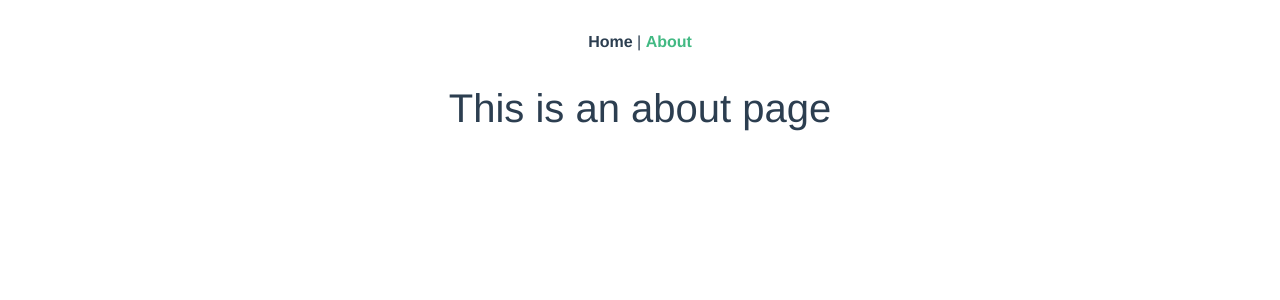
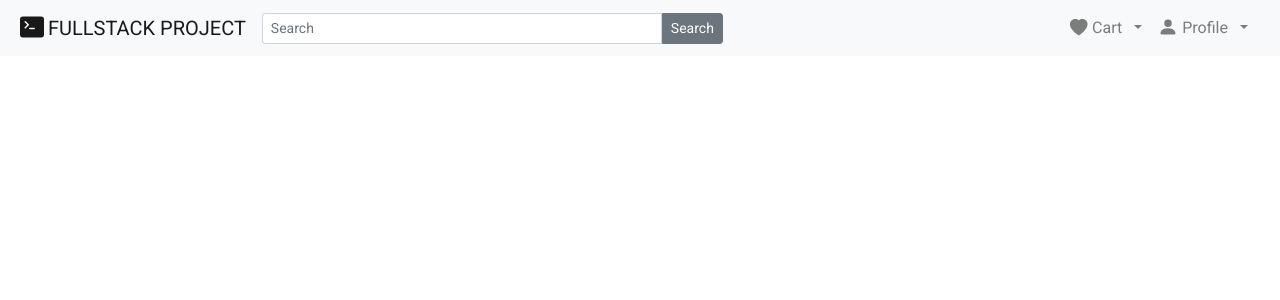
Before and after one commit to yestellar/fullstack_lab, a Vue app: page /about in a window 1280 px wide. Shown: the top 300 px of the page. Built offline with nearby package versions, Linux system fonts and the light colour scheme.

Commit message:
header added

```diff
--- a/public/index.html
+++ b/public/index.html
@@ -5,6 +5,7 @@
     <meta http-equiv="X-UA-Compatible" content="IE=edge">
     <meta name="viewport" content="width=device-width,initial-scale=1.0">
     <link rel="icon" href="<%= BASE_URL %>favicon.ico">
+    <link href="https://fonts.googleapis.com/css?family=Roboto&display=swap" rel="stylesheet">
     <title><%= htmlWebpackPlugin.options.title %></title>
   </head>
   <body>
--- a/src/App.vue
+++ b/src/App.vue
@@ -1,32 +1,27 @@
 <template>
   <div id="app">
-    <div id="nav">
-      <router-link to="/">Home</router-link> |
-      <router-link to="/about">About</router-link>
-    </div>
+    <Navbar/>
     <router-view/>
   </div>
 </template>
 
+<script type="text/javascript">
+
+  import Navbar from '@/components/Navbar.vue'
+
+  export default {
+    name: 'app',
+    components: {
+      Navbar
+    }
+  }
+
+</script>
+
 <style lang="sass">
 
-#app
-  font-family: Avenir, Helvetica, Arial, sans-serif
-  -webkit-font-smoothing: antialiased
-  -moz-osx-font-smoothing: grayscale
-  text-align: center
-  color: #2c3e50
-
-
-#nav
-  padding: 30px
-
-  a
-    font-weight: bold
-    color: #2c3e50
-
-    &.router-link-exact-active
-      color: #42b983
+*
+  font-family: 'Roboto', Avenir, sans-serif
 
 
 
--- a/src/components/HelloWorld.vue
+++ /dev/null
@@ -1,59 +0,0 @@
-<template>
-  <div class="hello">
-    <h1>{{ msg }}</h1>
-    <p>
-      For a guide and recipes on how to configure / customize this project,<br>
-      check out the
-      <a href="https://cli.vuejs.org" target="_blank" rel="noopener">vue-cli documentation</a>.
-    </p>
-    <h3>Installed CLI Plugins</h3>
-    <ul>
-      <li><a href="https://github.com/vuejs/vue-cli/tree/dev/packages/%40vue/cli-plugin-babel" target="_blank" rel="noopener">babel</a></li>
-      <li><a href="https://github.com/vuejs/vue-cli/tree/dev/packages/%40vue/cli-plugin-router" target="_blank" rel="noopener">router</a></li>
-      <li><a href="https://github.com/vuejs/vue-cli/tree/dev/packages/%40vue/cli-plugin-vuex" target="_blank" rel="noopener">vuex</a></li>
-    </ul>
-    <h3>Essential Links</h3>
-    <ul>
-      <li><a href="https://vuejs.org" target="_blank" rel="noopener">Core Docs</a></li>
-      <li><a href="https://forum.vuejs.org" target="_blank" rel="noopener">Forum</a></li>
-      <li><a href="https://chat.vuejs.org" target="_blank" rel="noopener">Community Chat</a></li>
-      <li><a href="https://twitter.com/vuejs" target="_blank" rel="noopener">Twitter</a></li>
-      <li><a href="https://news.vuejs.org" target="_blank" rel="noopener">News</a></li>
-    </ul>
-    <h3>Ecosystem</h3>
-    <ul>
-      <li><a href="https://router.vuejs.org" target="_blank" rel="noopener">vue-router</a></li>
-      <li><a href="https://vuex.vuejs.org" target="_blank" rel="noopener">vuex</a></li>
-      <li><a href="https://github.com/vuejs/vue-devtools#vue-devtools" target="_blank" rel="noopener">vue-devtools</a></li>
-      <li><a href="https://vue-loader.vuejs.org" target="_blank" rel="noopener">vue-loader</a></li>
-      <li><a href="https://github.com/vuejs/awesome-vue" target="_blank" rel="noopener">awesome-vue</a></li>
-    </ul>
-  </div>
-</template>
-
-<script>
-export default {
-  name: 'HelloWorld',
-  props: {
-    msg: String
-  }
-}
-</script>
-
-<!-- Add "scoped" attribute to limit CSS to this component only -->
-<style scoped lang="scss">
-h3 {
-  margin: 40px 0 0;
-}
-ul {
-  list-style-type: none;
-  padding: 0;
-}
-li {
-  display: inline-block;
-  margin: 0 10px;
-}
-a {
-  color: #42b983;
-}
-</style>
--- /dev/null
+++ b/src/components/Navbar.vue
@@ -0,0 +1,61 @@
+<template lang="html">
+  <div id="navbar">
+    <b-navbar toggleable="lg" type="light" variant="light">
+
+      <b-navbar-brand href="#" class="ml-1"><b-icon icon="terminal-fill" font-scale="1.2" class="mr-1"></b-icon>{{ projectName }}</b-navbar-brand>
+
+      <b-navbar-toggle target="nav-collapse"></b-navbar-toggle>
+
+      <b-collapse id="nav-collapse" is-nav>
+        <!-- Right aligned nav items -->
+        <b-navbar-nav class="mr-auto">
+          <b-nav-form>
+            <b-form-input size="sm" style="border-top-right-radius: 0px; border-bottom-right-radius: 0px; width: 400px" placeholder="Search"></b-form-input>
+            <b-button size="sm" style="border-top-left-radius: 0px; border-bottom-left-radius: 0px;" type="submit">Search</b-button>
+          </b-nav-form>
+        </b-navbar-nav>
+
+        <b-navbar-nav class="mr-2">
+          <!-- Cart dropdown -->
+          <b-nav-item-dropdown>
+            <template v-slot:button-content>
+              <b-icon icon="heart-fill" font-scale="1.1"></b-icon>
+              <span class="mr-1">
+                Cart
+              </span>
+            </template>
+            <b-dropdown-item href="#">Cart item</b-dropdown-item>
+          </b-nav-item-dropdown>
+          <!-- Profile dropdown -->
+          <b-nav-item-dropdown>
+            <!-- Using 'button-content' slot -->
+            <template v-slot:button-content>
+              <span class="mr-1">
+                <b-icon icon="person-fill"></b-icon>
+                Profile
+              </span>
+            </template>
+            <b-dropdown-item href="#">Profile</b-dropdown-item>
+            <b-dropdown-item href="#">Sign Out</b-dropdown-item>
+          </b-nav-item-dropdown>
+        </b-navbar-nav>
+
+      </b-collapse>
+
+    </b-navbar>
+  </div>
+</template>
+
+<script>
+export default {
+  name: 'Navbar',
+  data() {
+    return {
+      projectName: "FULLSTACK PROJECT"
+    }
+  }
+}
+</script>
+
+<style lang="sass" scoped>
+</style>
--- a/src/plugins/bootstrap-vue.js
+++ b/src/plugins/bootstrap-vue.js
@@ -3,5 +3,7 @@ import Vue from 'vue'
 import BootstrapVue from 'bootstrap-vue'
 import 'bootstrap/dist/css/bootstrap.min.css'
 import 'bootstrap-vue/dist/bootstrap-vue.css'
+import { BootstrapVueIcons } from 'bootstrap-vue'
 
 Vue.use(BootstrapVue)
+Vue.use(BootstrapVueIcons)
--- a/src/router/index.js
+++ b/src/router/index.js
@@ -10,14 +10,11 @@ const routes = [
     name: 'Home',
     component: Home
   },
-  {
-    path: '/about',
-    name: 'About',
-    // route level code-splitting
-    // this generates a separate chunk (about.[hash].js) for this route
-    // which is lazy-loaded when the route is visited.
-    component: () => import(/* webpackChunkName: "about" */ '../views/About.vue')
-  }
+  // {
+  //   path: '/about',
+  //   name: 'About',
+  //   component: () => import('../views/About.vue')
+  // }
 ]
 
 const router = new VueRouter({
--- a/src/views/About.vue
+++ /dev/null
@@ -1,5 +0,0 @@
-<template>
-  <div class="about">
-    <h1>This is an about page</h1>
-  </div>
-</template>
--- a/src/views/Home.vue
+++ b/src/views/Home.vue
@@ -1,18 +1,16 @@
 <template>
   <div class="home">
-    <img alt="Vue logo" src="../assets/logo.png">
-    <HelloWorld msg="Welcome to Your Vue.js App"/>
+
   </div>
 </template>
 
 <script>
 // @ is an alias to /src
-import HelloWorld from '@/components/HelloWorld.vue'
+// import HelloWorld from '@/components/HelloWorld.vue'
 
 export default {
   name: 'Home',
   components: {
-    HelloWorld
   }
 }
 </script>
```
